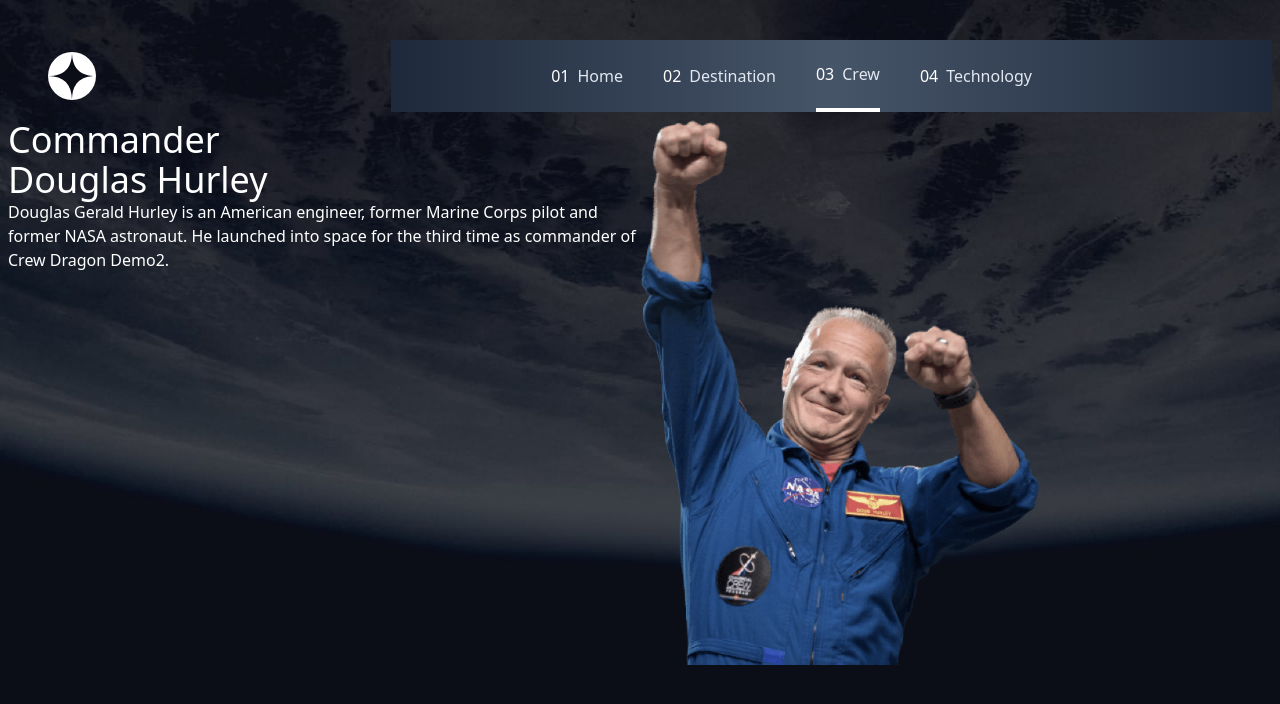
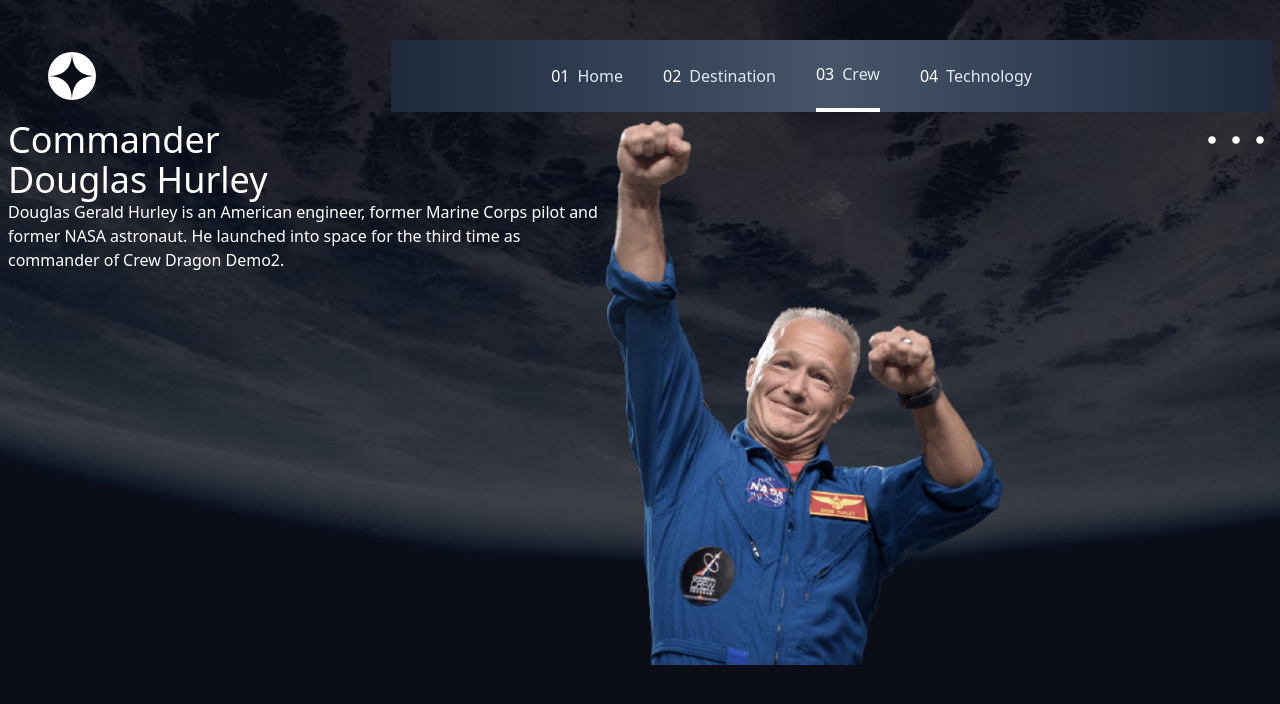
Before and after one commit to Torycd/spacetravel, a React app: page /Crew in a window 1280 px wide. Shown: the top 704 px of the page. Built offline with nearby package versions, Linux system fonts and the light colour scheme; the HTML template or start-up script is replaced by a standard one.

Commit message:
lets finish this and then we go to cssof the fufud

```diff
--- a/src/Pages/Crew.jsx
+++ b/src/Pages/Crew.jsx
@@ -1,6 +1,7 @@
 import { useState } from "react";
 import { BsChevronCompactLeft } from "react-icons/bs";
 import { BsChevronCompactRight } from "react-icons/bs";
+import { RxDotFilled } from "react-icons/rx"
 
 import imageDouglasHurley from "../assets/image-douglas-hurley.png";
 import imageAnoushehAnsari from "../assets/image-anousheh-ansari.png";
@@ -36,8 +37,15 @@
     const newIndex = isFirstSlide ? slides.length - 1 : currentIndex - 1;
     setCurrentIndex(newIndex);
   };
-  const nextSlide = () => {};
+  const nextSlide = () => {
+    const isLastSlide = currentIndex === slides.length - 1;
+    const newIndex = isLastSlide ? 0 : currentIndex + 1;
+    setCurrentIndex(newIndex);
+  };
 
+  const gotoSlides = () => {
+
+  }
   return (
     <div className="my-18 mx-2 text-white">
       <div className="flex group">
@@ -53,11 +61,19 @@
             width={400}
           />
         </div>
+        {/* side buttons */}
         <div className="hidden group-hover:block absolute top-[50%] -translate-x-0 translate-y-[-50%] left-5 text-2xl rounded-full p-2 bg-black text-white cursor-pointer duration-300 ease-in-out">
           <BsChevronCompactLeft onClick={prevSlide} size={30} />
         </div>
         <div className="hidden group-hover:block absolute top-[50%] -translate-x-0 translate-y-[-50%] right-5 text-2xl rounded-full p-2 bg-black text-white cursor-pointer duration-300 ease-in-out">
           <BsChevronCompactRight onClick={nextSlide} size={30} />
+        </div>
+        <div className="flex top-4 justify-center py-2">
+          {slides.map((slides, slideIndex) => (
+              <div key={slides.name} className="text-2xl cursor-pointer">
+                <RxDotFilled />
+              </div>
+          ))}
         </div>
       </div>
     </div>
```
